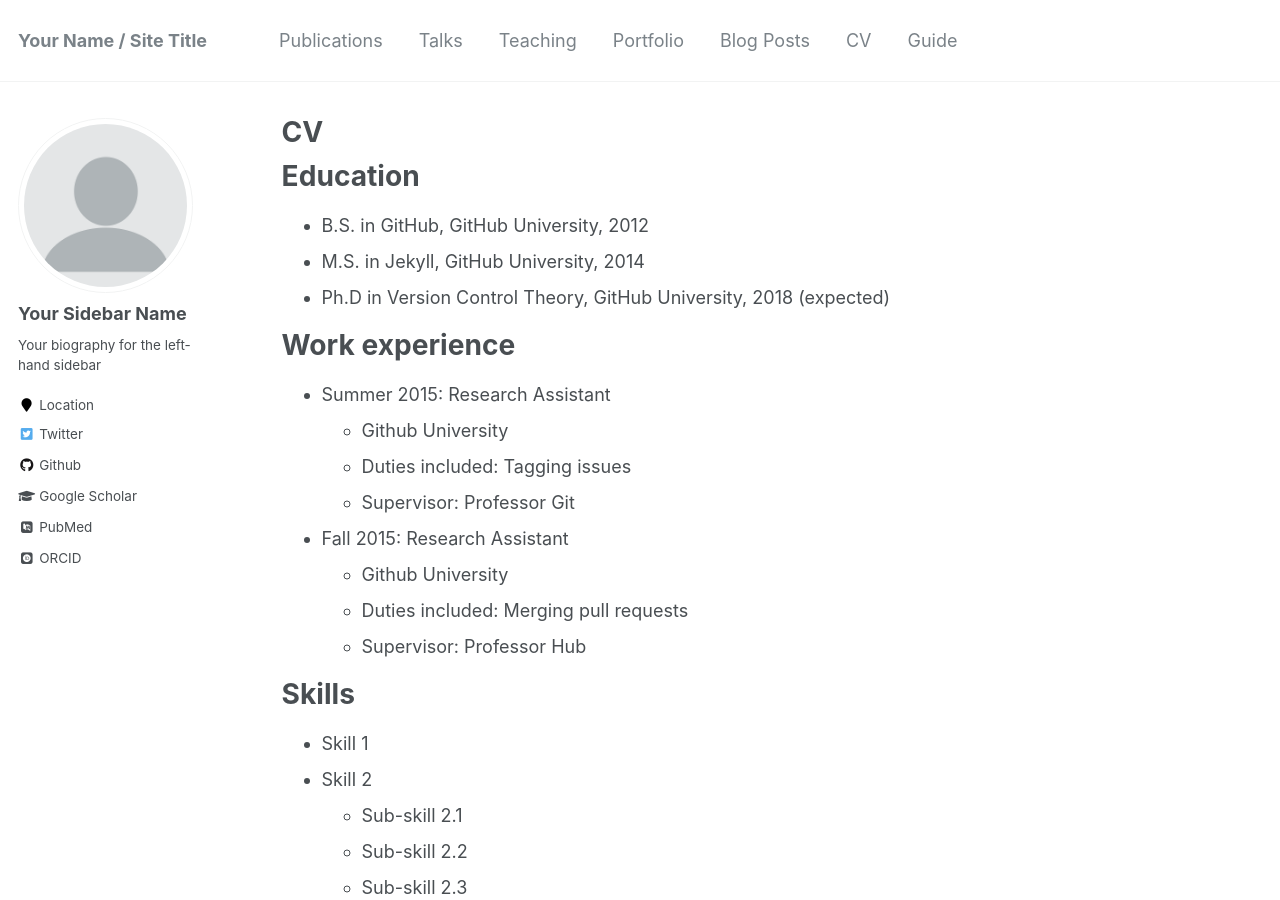
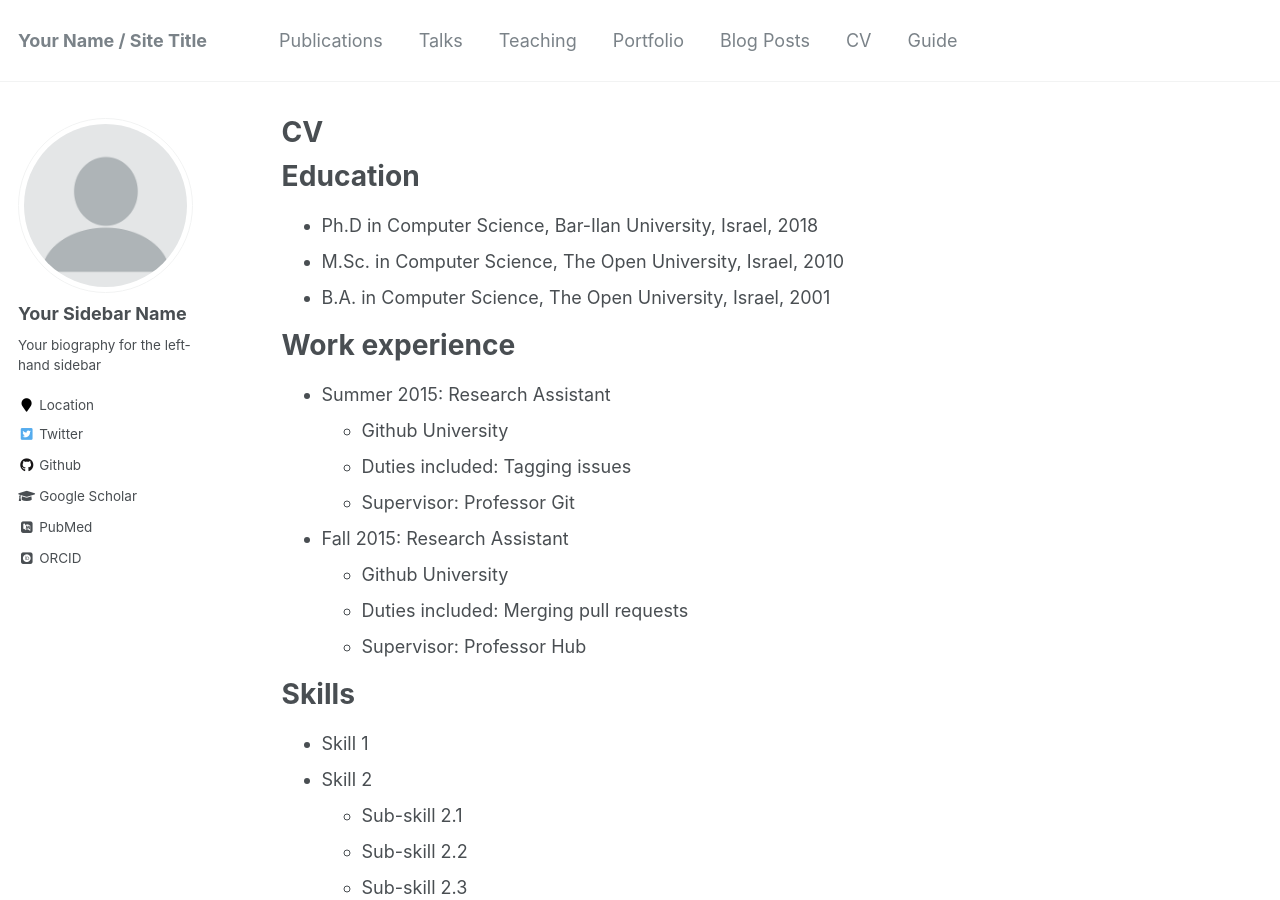
Before and after one commit to roiyeho/roiyeho.github.io, a Jekyll site: the page built from _pages/cv.md, in a window 1280 px wide and 900 px high. Built offline with Jekyll 4.4.1, drawn with Linux system fonts in a browser that asks for light colours; some web fonts are replaced.

Commit message:
Updated CV

```diff
--- a/_pages/cv.md
+++ b/_pages/cv.md
@@ -11,9 +11,10 @@
 
 Education
 ======
-* B.S. in GitHub, GitHub University, 2012
-* M.S. in Jekyll, GitHub University, 2014
-* Ph.D in Version Control Theory, GitHub University, 2018 (expected)
+* Ph.D in Computer Science, Bar-Ilan University, Israel, 2018
+* M.Sc. in Computer Science, The Open University, Israel, 2010
+* B.A. in Computer Science, The Open University, Israel, 2001
+
 
 Work experience
 ======
```
